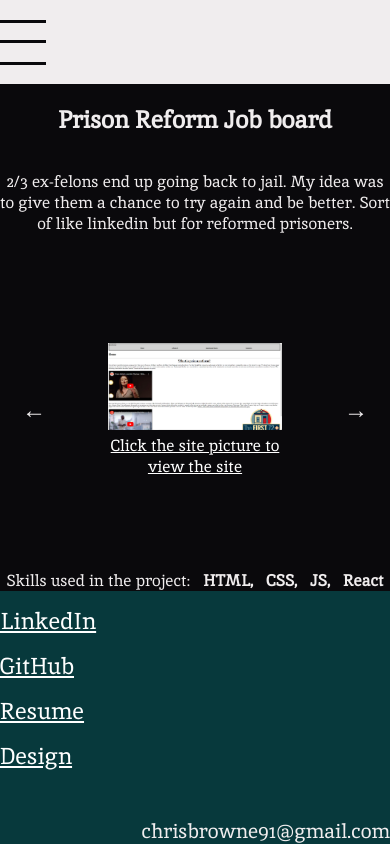
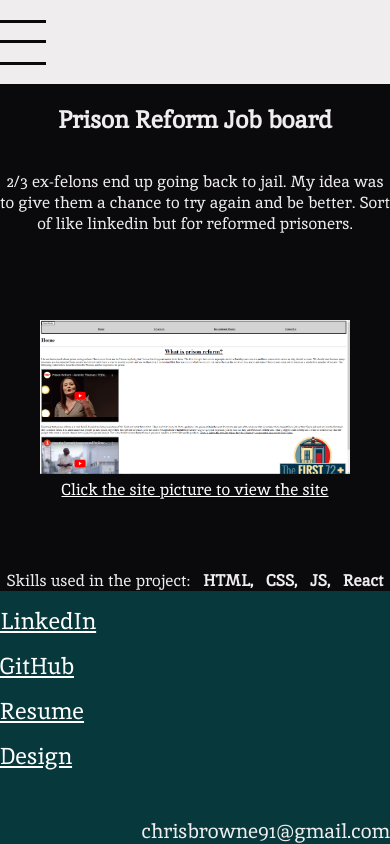
Before and after one commit to ChristopherB91/portfolio, a React (Vite) app: page /Projects in a window 390 px wide. Built offline with nearby package versions, Linux system fonts and the light colour scheme.

Commit message:
added mobile swipe

```diff
--- a/src/components/projects.tsx
+++ b/src/components/projects.tsx
@@ -83,6 +83,23 @@ export const Projects = () => {
   };
 
   useEffect(() => {
+    let initialPosition: number;
+    let currentPosition: number;
+
+    addEventListener("touchstart", (e) => {
+      initialPosition = e.changedTouches[0].pageX;
+    });
+
+    addEventListener("touchmove", (e) => {
+      e.preventDefault();
+      currentPosition = e.changedTouches[0].pageX;
+      if (currentPosition < initialPosition - 150) {
+        projectChange("right");
+      } else if (currentPosition > initialPosition + 150) {
+        projectChange("left");
+      }
+    });
+
     if (passiveChange === true) {
       const timeout = setTimeout(() => {
         projectChange("passive");
@@ -103,14 +120,6 @@ export const Projects = () => {
         <h2 className={isActive ? "active" : ""}>{projects[num].title}</h2>
         <p className={isActive ? "active" : ""}>{projects[num].description}</p>
       </div>
-      <div className="projectSwitch">
-        <button
-          onClick={() => projectChange("left")}
-          aria-label="previous project"
-          disabled={isActive}
-        >
-          &larr;
-        </button>
       <a href={projects[num].link} target="_blank">
         <figure>
           <img
@@ -121,14 +130,6 @@ export const Projects = () => {
           <figcaption>Click the site picture to view the site</figcaption>
         </figure>
       </a>
-        <button
-          onClick={() => projectChange("right")}
-          aria-label="next project"
-          disabled={isActive}
-        >
-          &rarr;
-        </button>
-      </div>
       <button
         onClick={() => projectChange("left")}
         aria-label="previous project"
```
Lines whose indentation alone changed are shown as unchanged.
